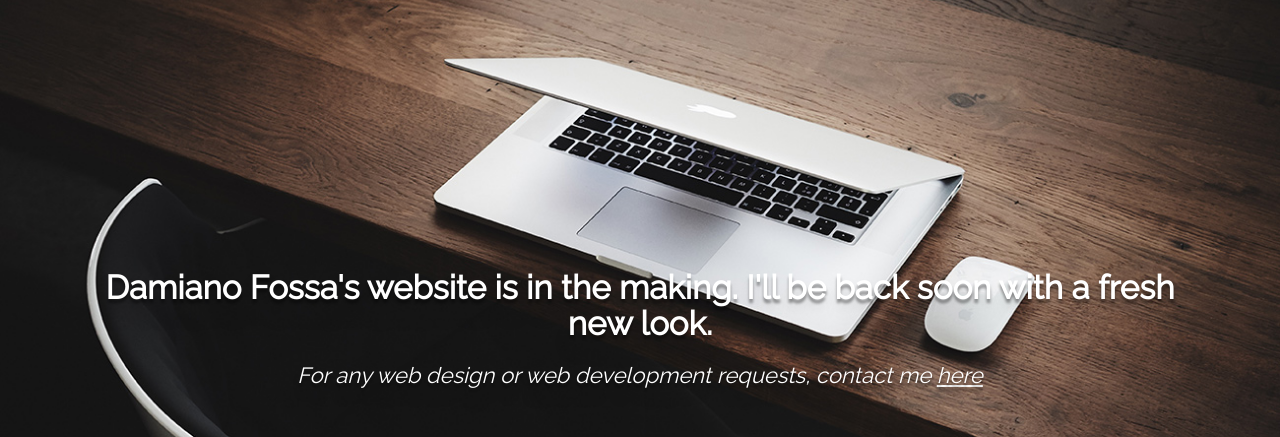
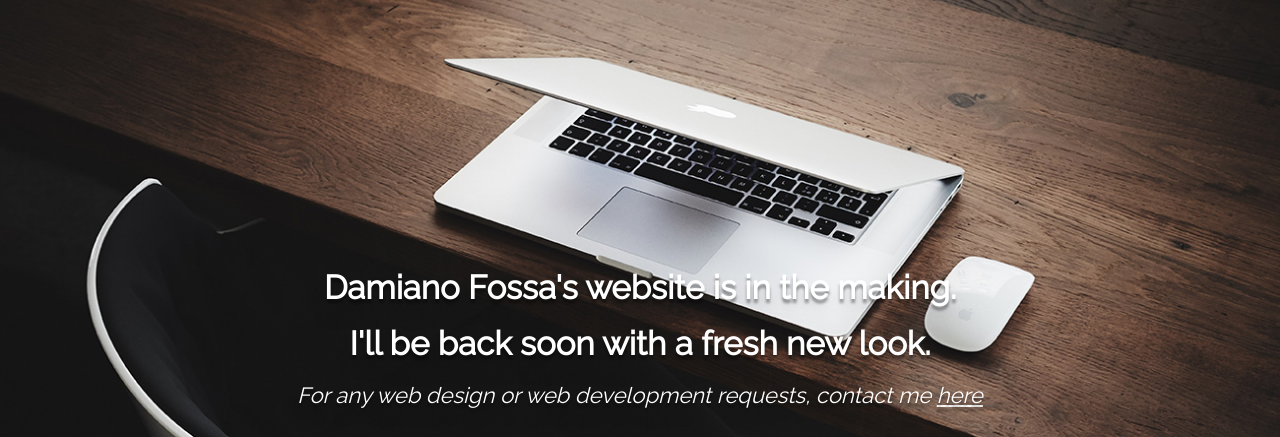
Before and after one commit to DamianFox/landing-page, a plain HTML site: page index.html in a window 1280 px wide. Shown: the top 437 px of the page. Drawn offline with Linux system fonts and the light colour scheme.

Commit message:
fix heading

```diff
--- a/index.html
+++ b/index.html
@@ -41,7 +41,8 @@
         <div class="container">
             <div id="headline" class="row">
                 <div class="col-md-12">
-                    <h1 class="text-center">Damiano Fossa's website is in the making. I'll be back soon with a fresh new look.</h1>
+                    <h1 class="text-center">Damiano Fossa's website is in the making.</h1>
+                    <h1 class="text-center">I'll be back soon with a fresh new look.</h1>
                     <h3 class="text-center">For any web design or web development requests, contact me <a href="mailto:fossa.damiano@gmail">here</a></h3>
                 </div>
             </div>
```
